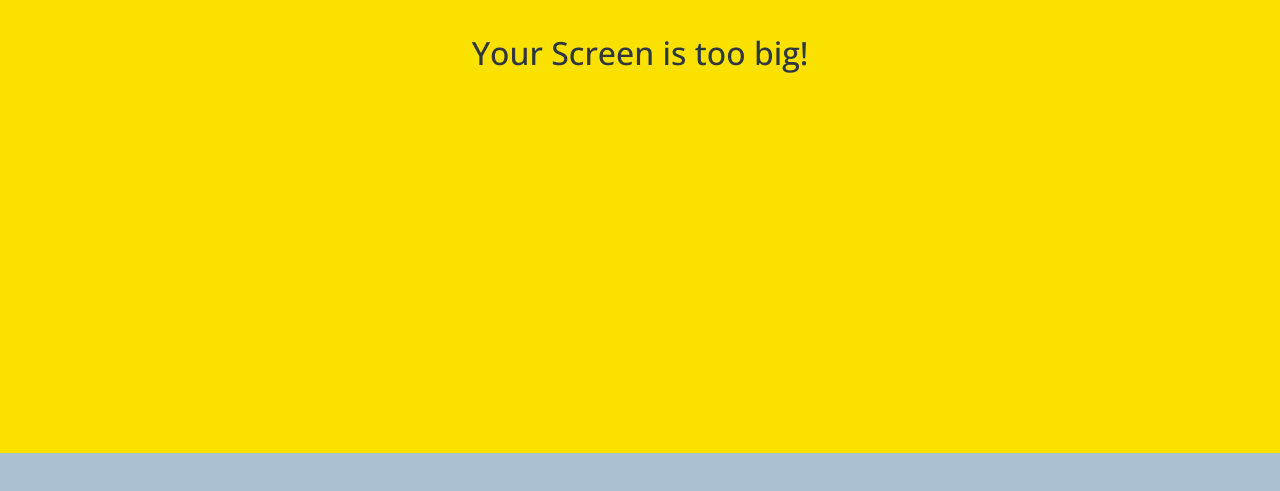
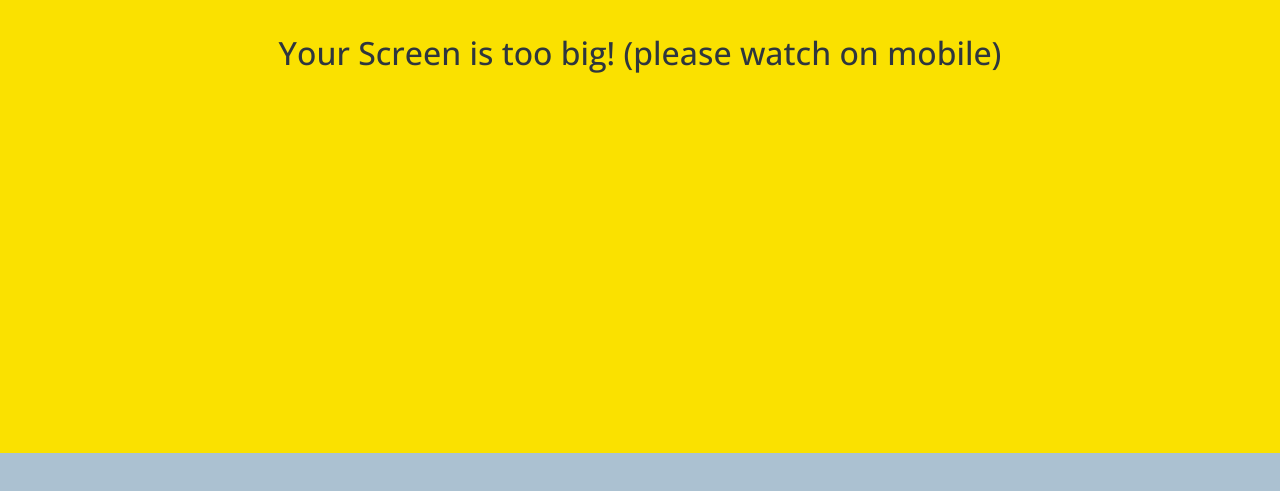
Before and after one commit to BBMINZZI/kokoa-clone-2022, a plain HTML site: page chating.html in a window 1280 px wide. Shown: the part 347-838 px from the top of the page. Drawn offline with nearby package versions, Linux system fonts and the light colour scheme.

Commit message:
docs: add (please watch on mobile)

```diff
--- a/chating.html
+++ b/chating.html
@@ -86,7 +86,7 @@
     </form>
 
     <div id="no-mobile">
-      <span>Your Screen is too big!</span>
+      <span>Your Screen is too big! (please watch on mobile) </span>
     </div>
 
     <script
```
Also changed, not shown: chats.html (+1 -1 lines), find.html (+1 -1 lines), friends.html (+1 -1 lines), index.html (+1 -1 lines), more.html (+1 -1 lines), settings.html (+1 -1 lines).
